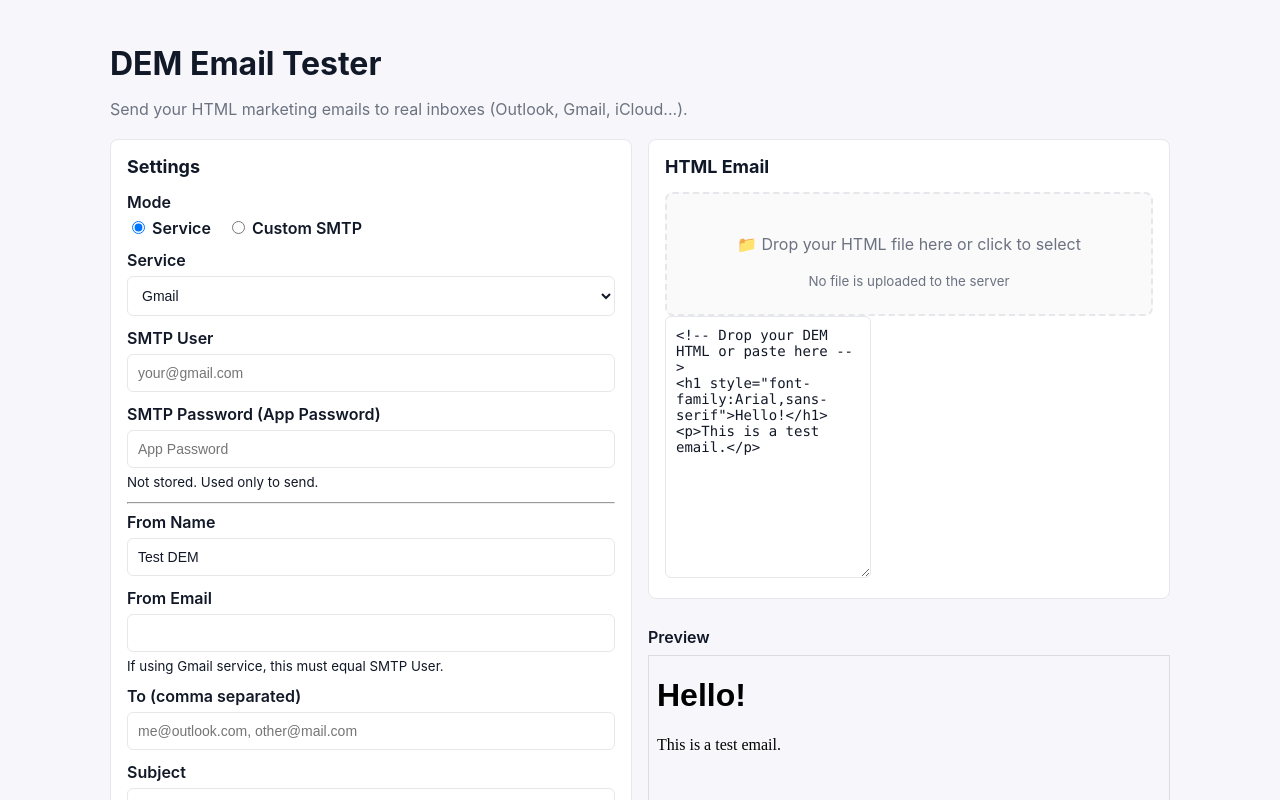
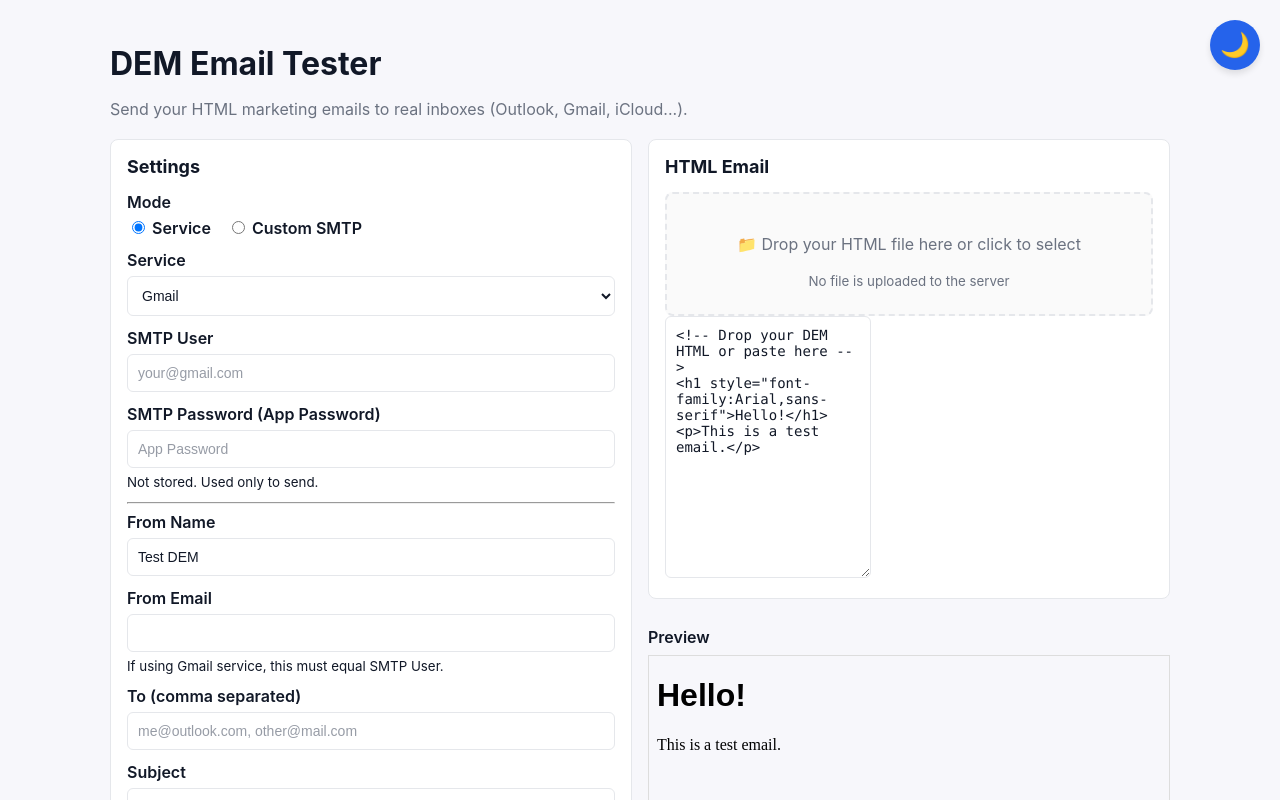
Before and after one commit to emmegray/mail-sender, a React (Vite) app in the folder frontend/: page / in a window 1280 px wide. Shown: the top 800 px of the page. Built offline with nearby package versions, Linux system fonts and the light colour scheme; no server answers.

Commit message:
Added switch for dark/light mode and do some fix

```diff
--- a/frontend/src/App.jsx
+++ b/frontend/src/App.jsx
@@ -13,6 +13,9 @@ export default function App() {
   const [html, setHtml] = useState(defaultHtml);
   const [sending, setSending] = useState(false);
   const [result, setResult] = useState(null);
+  const [theme, setTheme] = useState(() => {
+    return localStorage.getItem('theme') || 'light';
+  });
 
   const [form, setForm] = useState(() => {
     // Carica dal localStorage (senza password!)
@@ -43,6 +46,16 @@ export default function App() {
     const toSave = { ...next };
     delete toSave.pass;
     localStorage.setItem('emailTesterForm', JSON.stringify(toSave));
+  };
+
+  // Applica il tema al DOM
+  React.useEffect(() => {
+    document.documentElement.setAttribute('data-theme', theme);
+    localStorage.setItem('theme', theme);
+  }, [theme]);
+
+  const toggleTheme = () => {
+    setTheme(prev => prev === 'light' ? 'dark' : 'light');
   };
 
   const update = (patch) => {
@@ -99,6 +112,10 @@ export default function App() {
 
   return (
     <div className="container">
+      <button className="theme-toggle" onClick={toggleTheme} title="Toggle dark mode">
+        {theme === 'light' ? '🌙' : '☀️'}
+      </button>
+
       <h1>DEM Email Tester</h1>
       <p className="subtitle">Send your HTML marketing emails to real inboxes (Outlook, Gmail, iCloud...).</p>
 
--- a/frontend/src/style.css
+++ b/frontend/src/style.css
@@ -8,6 +8,26 @@
   --primary-600: #1d4ed8;
   --ok: #16a34a;
   --err: #dc2626;
+  --ok-bg: #ecfdf5;
+  --err-bg: #fef2f2;
+  --dropzone-bg: #fafafa;
+  --dropzone-drag-bg: #eef2ff;
+}
+
+html[data-theme='dark'] {
+  --bg: #0f172a;
+  --card: #1e293b;
+  --border: #334155;
+  --text: #f1f5f9;
+  --muted: #94a3b8;
+  --primary: #3b82f6;
+  --primary-600: #2563eb;
+  --ok: #22c55e;
+  --err: #ef4444;
+  --ok-bg: #1e3a2f;
+  --err-bg: #3a1f1f;
+  --dropzone-bg: #1a2332;
+  --dropzone-drag-bg: #1e264f;
 }
 
 * { box-sizing: border-box; }
@@ -39,14 +59,18 @@ input, select, textarea {
   border-radius: 6px;
   padding: 10px;
   font-size: 14px;
-  background: #fff;
+  background: var(--card);
   color: var(--text);
+}
+input::placeholder, textarea::placeholder {
+  color: var(--muted);
+  opacity: 0.7;
 }
 textarea { font-family: ui-monospace, SFMono-Regular, Menlo, Monaco, Consolas, monospace; }
 
 .dropzone {
   border: 2px dashed var(--border);
-  background: #fafafa;
+  background: var(--dropzone-bg);
   border-radius: 8px;
   padding: 24px;
   text-align: center;
@@ -54,7 +78,7 @@ textarea { font-family: ui-monospace, SFMono-Regular, Menlo, Monaco, Consolas, m
   color: var(--muted);
   transition: border-color .2s, background .2s;
 }
-.dropzone.drag { border-color: var(--primary); background: #eef2ff; }
+.dropzone.drag { border-color: var(--primary); background: var(--dropzone-drag-bg); }
 
 .preview { margin-top: 12px; }
 .preview-header { font-weight: 600; margin-bottom: 8px; }
@@ -71,6 +95,29 @@ textarea { font-family: ui-monospace, SFMono-Regular, Menlo, Monaco, Consolas, m
 .send-btn:disabled { opacity: .6; cursor: not-allowed; }
 .send-btn:hover:not(:disabled) { background: var(--primary-600); }
 
-.result.ok { border-left: 4px solid var(--ok); background: #ecfdf5; }
-.result.err { border-left: 4px solid var(--err); background: #fef2f2; }
+.result.ok { border-left: 4px solid var(--ok); background: var(--ok-bg); }
+.result.err { border-left: 4px solid var(--err); background: var(--err-bg); }
 .result pre { margin: 0; padding: 12px; overflow: auto; }
+
+.theme-toggle {
+  position: fixed;
+  top: 20px;
+  right: 20px;
+  background: var(--primary);
+  color: white;
+  border: none;
+  border-radius: 50%;
+  width: 50px;
+  height: 50px;
+  font-size: 24px;
+  cursor: pointer;
+  display: flex;
+  align-items: center;
+  justify-content: center;
+  box-shadow: 0 4px 6px rgba(0, 0, 0, 0.1);
+  transition: background 0.3s, transform 0.2s;
+  z-index: 1000;
+}
+
+.theme-toggle:hover { background: var(--primary-600); transform: scale(1.1); }
+.theme-toggle:active { transform: scale(0.95); }
```
Also changed, not shown: 1 other file (tests, documents, lock files or other folders).
